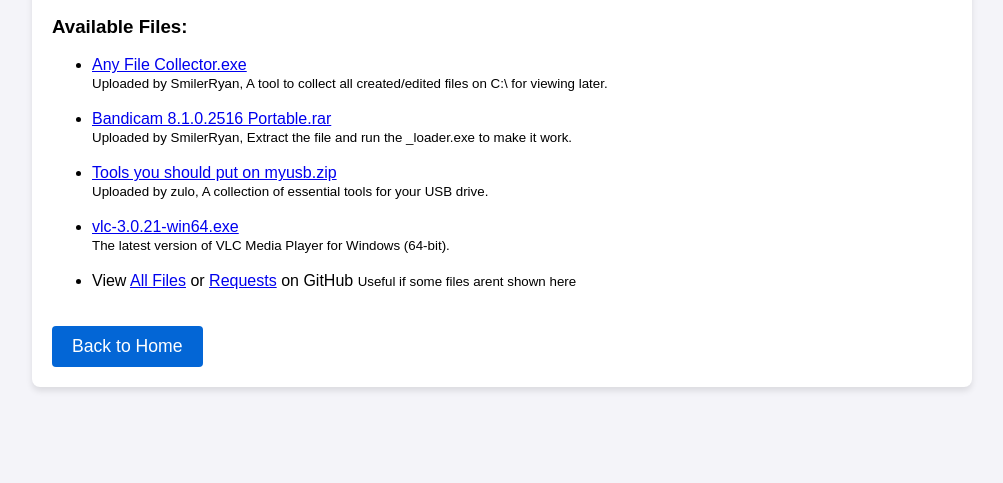
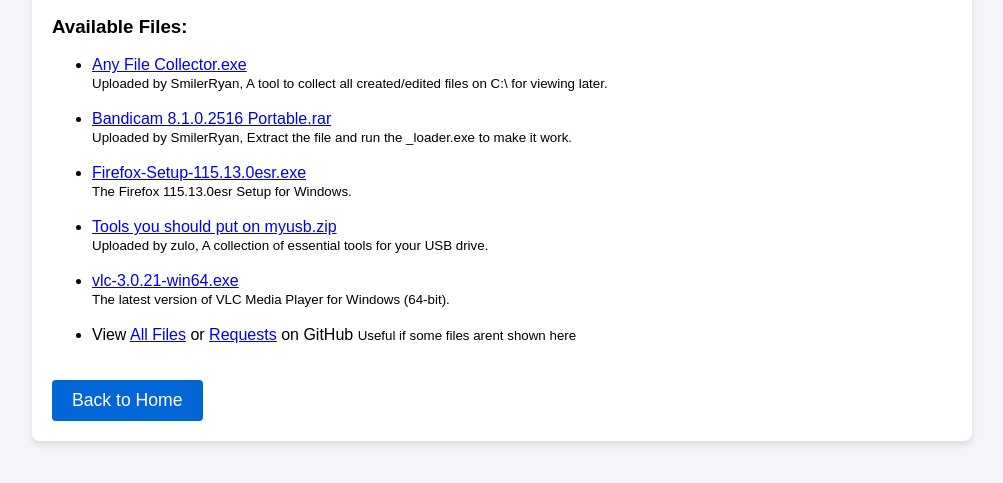
Before and after one commit to zeq1568/myfile.github.io, a plain HTML site: page files-tools.html in a window 1280 px wide. Shown: the part 151-634 px from the top of the page, without its empty margins (138-1141 px from the left). Drawn offline with Linux system fonts and the light colour scheme.

Commit message:
Add firefox 115.13.0esr

```diff
--- a/files-tools.html
+++ b/files-tools.html
@@ -25,6 +25,11 @@
         </li>
         <br>
         <li>
+            <a href="https://github.com/zeq1568/zeq1568.github.io/raw/refs/heads/master/files/tools/Firefox-Setup-115.13.0esr.exe" target="_blank">Firefox-Setup-115.13.0esr.exe</a><br>
+            <small>The Firefox 115.13.0esr Setup for Windows.</small>
+        </li>
+        <br>
+        <li>
             <a href="https://github.com/zeq1568/zeq1568.github.io/raw/refs/heads/master/files/tools/Tools%20you%20should%20put%20on%20myusb.zip" target="_blank">Tools you should put on myusb.zip</a><br>
             <small>Uploaded by zulo, A collection of essential tools for your USB drive.</small>
         </li>
```
Also changed, not shown: 1 other file.
